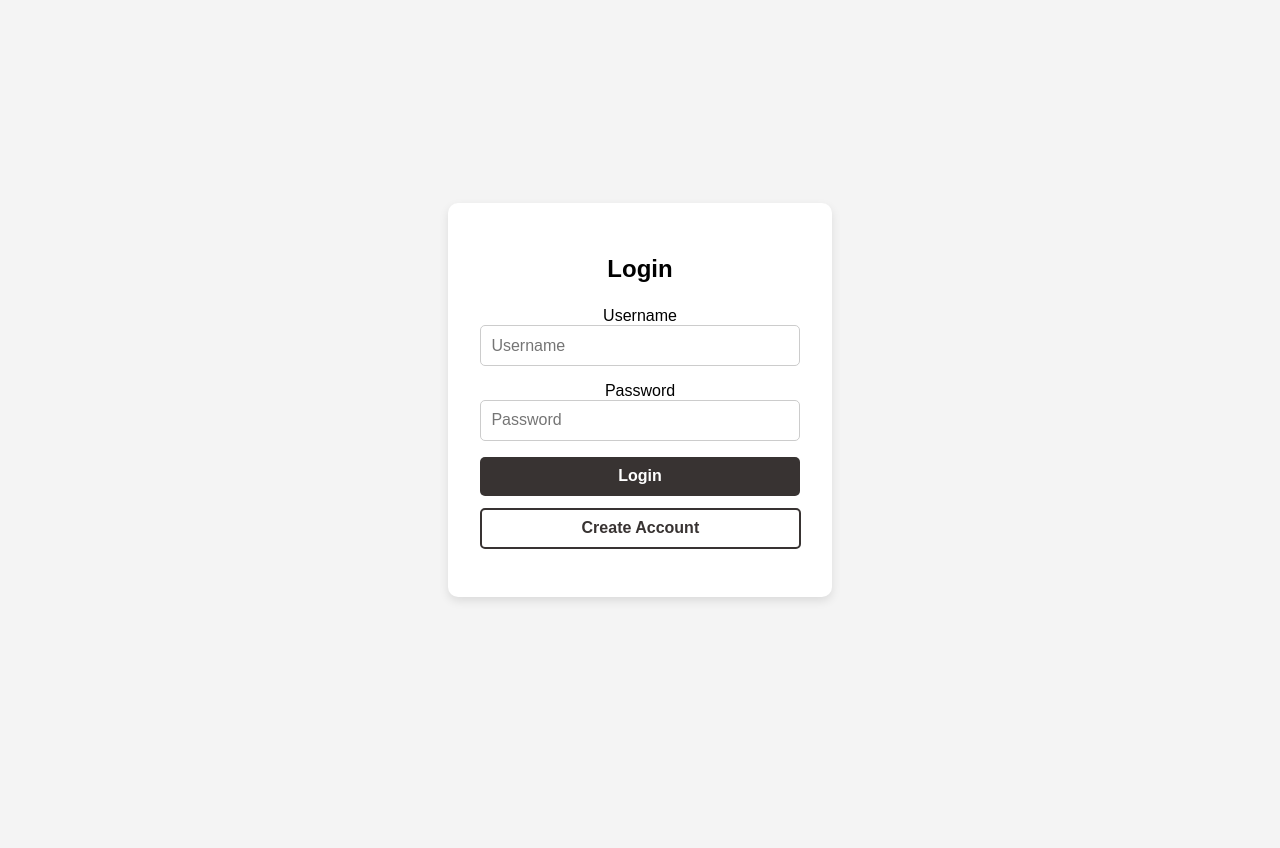
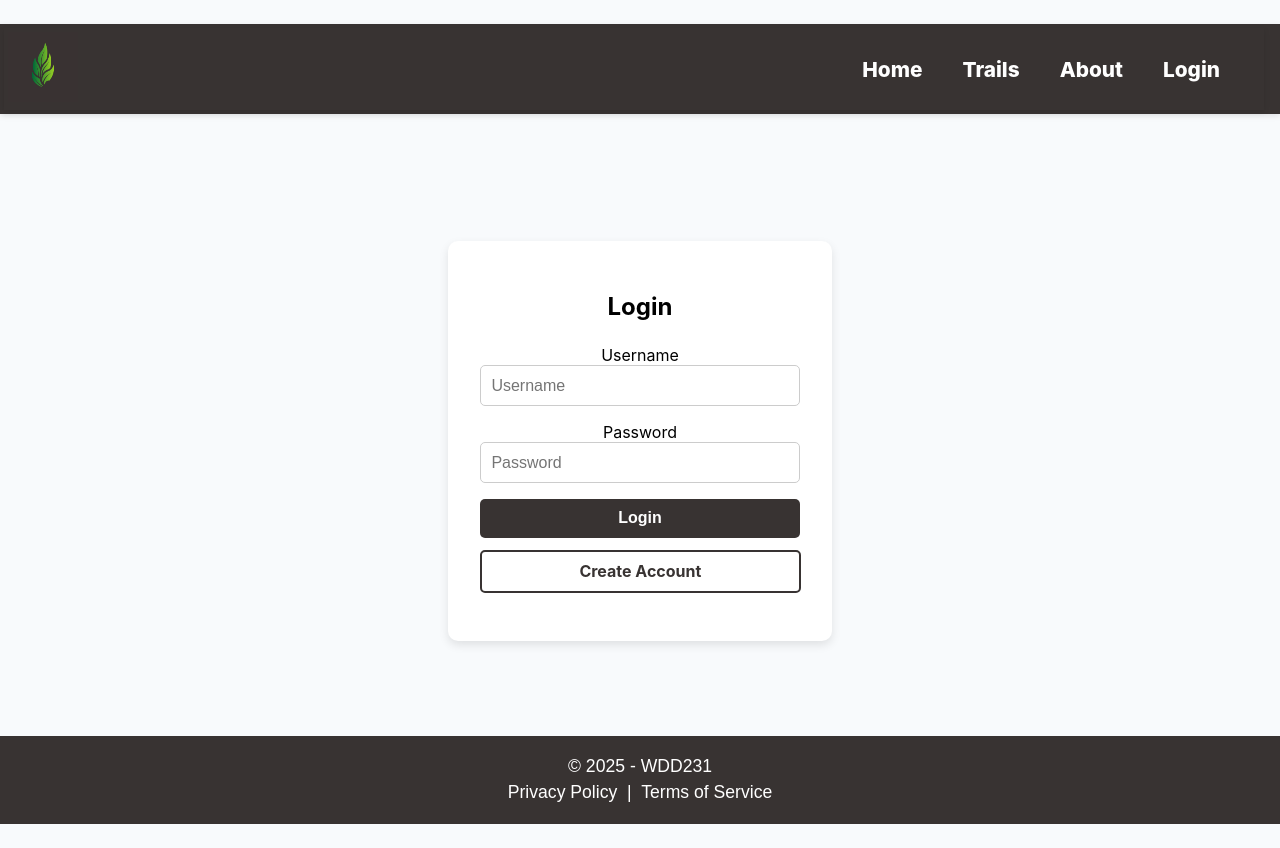
Before and after one commit to kyfrostbyte/wdd231_team, a website built with Vite: page trailFinder/login.html in a window 1280 px wide. Before the commit the page ends 800 px from the top, so only its background shows below. Built offline with nearby package versions, Linux system fonts and the light colour scheme.

Commit message:
header/footer on login

```diff
--- a/trailFinder/login.html
+++ b/trailFinder/login.html
@@ -4,11 +4,17 @@
     <meta charset="UTF-8" />
     <meta name="viewport" content="width=device-width, initial-scale=1.0" />
     <title>Simple Login</title>
+    <link rel="stylesheet" href="src/styles/main.css" />
     <link rel="stylesheet" href="src/styles/login.css" />
+    <script src="src/scripts/main.js" type="module"></script>
     <script src="src/scripts/login.js" type="module"></script>
     <link rel="icon" type="image/webp" href="src/assets/logo.webp" />
   </head>
   <body>
+    <header>
+        <nav class="navbar"></nav>
+    </header>
+    <main class="login-main">
       <div class="login-container">
         <h2>Login</h2>
         <form id="login-form" aria-describedby="message">
@@ -40,5 +46,7 @@
           <p id="message" aria-live="polite"></p>
         </form>
       </div>
+    </main>
+    <footer></footer>
   </body>
 </html>
--- a/trailFinder/src/styles/login.css
+++ b/trailFinder/src/styles/login.css
@@ -1,17 +1,23 @@
 body {
   font-family: Arial, sans-serif;
   background-color: #f4f4f4;
+  margin: 0;
   display: flex;
-  justify-content: center;
-  align-items: center;
-  height: 100vh;
-  margin: 0;
+  flex-direction: column;
+  min-height: 100vh;
 }
 html,
 body {
   height: 100%;
   margin: 0;
   padding: 0;
+}
+
+.login-main {
+  flex: 1;
+  display: flex;
+  justify-content: center;
+  align-items: center;
 }
 
 .page-wrapper {
@@ -40,6 +46,11 @@ footer {
   background-color: #eee;
   padding: 1rem;
   text-align: center;
+  transform: none !important;
+}
+
+header {
+    transform: none !important;
 }
 
 .login-container {
@@ -49,6 +60,8 @@ footer {
   box-shadow: 0 4px 10px rgba(0, 0, 0, 0.1);
   width: 320px;
   text-align: center;
+  margin-top: 2rem;
+  margin-bottom: 2rem;
 }
 
 .login-container h2 {
```
Lines whose indentation alone changed are shown as unchanged.
